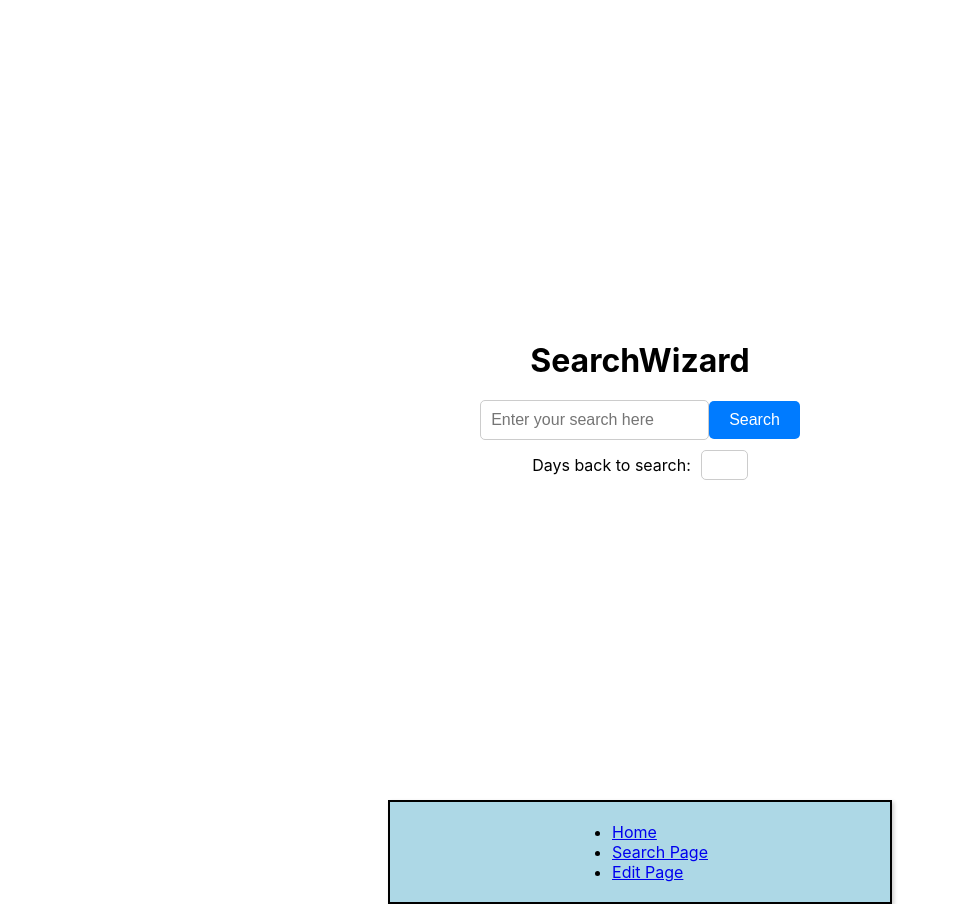
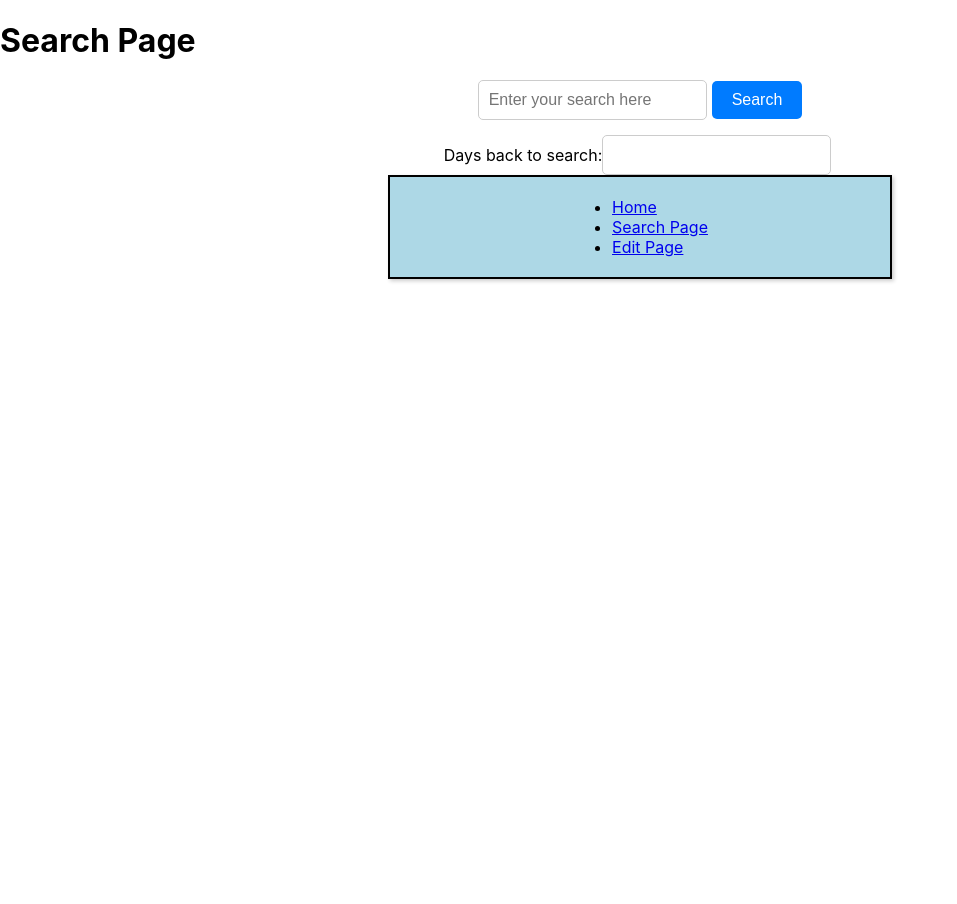
Before and after one commit to tyler-school/cs4992, a React (Create React App) app in the folder frontend/: page /search in a window 1280 px wide. Shown: the whole page, without its empty margins (0-957 px from the left). After the commit the page ends 800 px from the top, so only its background shows below. Built offline with nearby package versions, Linux system fonts and the light colour scheme.

Commit message:
search button sends api call
formatting is a little messed up here but the button works. will send api call to endpoint, can add parameters when we get more info from backend

```diff
--- a/frontend/package.json
+++ b/frontend/package.json
@@ -10,6 +10,7 @@
     "@types/node": "^16.18.38",
     "@types/react": "^18.2.15",
     "@types/react-dom": "^18.2.7",
+    "axios": "^1.4.0",
     "react": "^18.2.0",
     "react-dom": "^18.2.0",
     "react-router-dom": "^6.14.2",
--- a/frontend/src/App.css
+++ b/frontend/src/App.css
@@ -1,9 +1,11 @@
+/* src/App.css */
 .App {
+  text-align: center;
+  height: 100vh;
   display: flex;
   flex-direction: column;
+  justify-content: center;
   align-items: center;
-  justify-content: center;
-  height: 100vh;
 }
 
 h1 {
@@ -11,16 +13,30 @@ h1 {
   margin-bottom: 20px;
 }
 
+.SearchHeading {
+  font-size: 2rem;
+  margin-bottom: 20px;
+}
+
+.SearchContainer {
+  display: flex;
+  flex-direction: column;
+  align-items: center;
+}
+
 .SearchBar {
   display: flex;
   align-items: center;
+  margin-bottom: 10px;
 }
 
-input[type="text"] {
+input[type="text"],
+input[type="number"] {
   padding: 10px;
   font-size: 1rem;
   border: 1px solid #ccc;
-  border-radius: 5px 0 0 5px;
+  border-radius: 5px;
+  margin-right: 5px; /* Add some spacing between input fields */
 }
 
 button {
@@ -29,6 +45,12 @@ button {
   background-color: #007bff;
   color: #fff;
   border: none;
-  border-radius: 0 5px 5px 0;
+  border-radius: 5px;
   cursor: pointer;
 }
+
+.DaysBack {
+  display: flex;
+  align-items: center;
+  margin-top: 5px; /* Add some spacing between input fields */
+}
--- a/frontend/src/components/SearchPage.css
+++ b/frontend/src/components/SearchPage.css
@@ -1,4 +1,5 @@
-.SearchPage {
+/* src/App.css */
+.App {
   text-align: center;
   height: 100vh;
   display: flex;
@@ -30,6 +31,7 @@
   font-size: 1rem;
   border: 1px solid #ccc;
   border-radius: 5px;
+  margin-right: 5px; /* Add some spacing between input fields */
 }
 
 button {
@@ -45,16 +47,5 @@
 .DaysBack {
   display: flex;
   align-items: center;
+  margin-top: 5px; /* Add some spacing between input fields */
 }
-
-  .DaysBack label {
-    margin-right: 10px;
-  }
-
-  .DaysBack input[type="number"] {
-    padding: 5px;
-    font-size: 1rem;
-    width: 35px; /* Adjust the width as needed */
-    border: 1px solid #ccc;
-    border-radius: 5px;
-  }
--- a/frontend/src/components/SearchPage.tsx
+++ b/frontend/src/components/SearchPage.tsx
@@ -1,25 +1,61 @@
-// src/components/AboutPage.tsx
-import React from 'react';
-import './SearchPage.css';
+import React, { useState } from 'react';
+import axios from 'axios'; // If you choose to use Axios
 
 const SearchPage: React.FC = () => {
+  const [searchQuery, setSearchQuery] = useState('');
+  const [daysBack, setDaysBack] = useState('');
+  const [searchResults, setSearchResults] = useState<string[]>([]);
+
+  const handleSearch = () => {
+    axios
+      .get('https://catfact.ninja/fact')
+      .then((response) => {
+        // Handle the response here
+        console.log(response.data);
+        // Extract the relevant data from the API response (this may vary depending on the API)
+        const result = response.data.fact;
+        setSearchResults([result]); // Store the response in state
+      })
+      .catch((error) => {
+        // Handle errors here
+        console.error(error);
+      });
+  };
+
   return (
     <div className="SearchPage">
-      <h1>SearchWizard</h1>
+      <h1 className="SearchHeading">Search Page</h1>
       <div className="SearchContainer">
         <div className="SearchBar">
-          <input type="text" placeholder="Enter your search here" />
-          <button>Search</button>
+          <input
+            type="text"
+            placeholder="Enter your search here"
+            value={searchQuery}
+            onChange={(e) => setSearchQuery(e.target.value)}
+          />
+          <button onClick={handleSearch}>Search</button>
         </div>
         <div className="DaysBack">
           <label>Days back to search:</label>
-          <input type="number" />
+          <input
+            type="number"
+            value={daysBack}
+            onChange={(e) => setDaysBack(e.target.value)}
+          />
         </div>
       </div>
+      {/* Display the search results */}
+      {searchResults.length > 0 && (
+        <div className="SearchResults">
+          {searchResults.map((result, index) => (
+            <div key={index} className="SearchResultItem">
+              <p>{result}</p>
+            </div>
+          ))}
+        </div>
+      )}
     </div>
   );
 };
 
 export default SearchPage;
-
-//Will want an edit page....
```
Also changed, not shown: 1 other file (tests, documents, lock files or other folders). Lines whose indentation alone changed are shown as unchanged.
